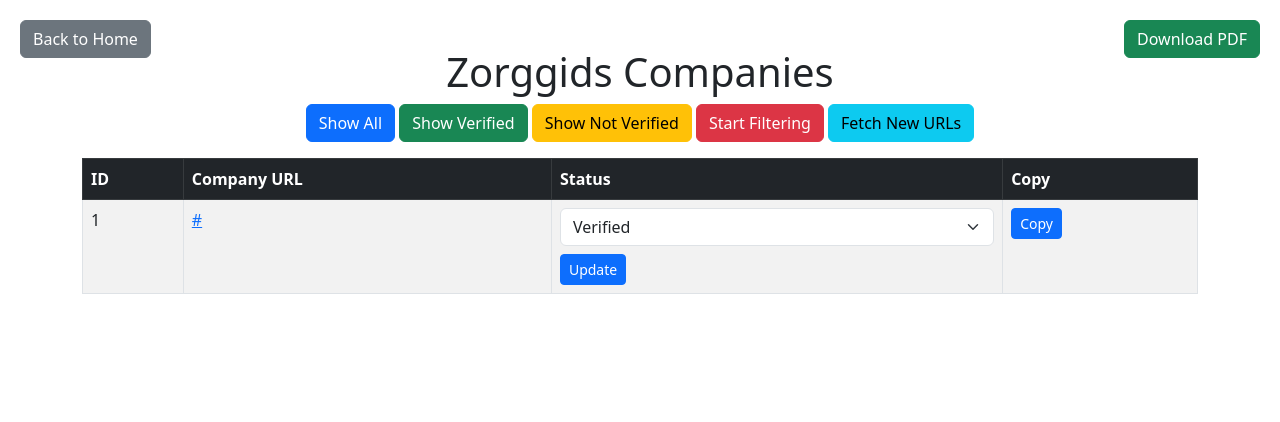
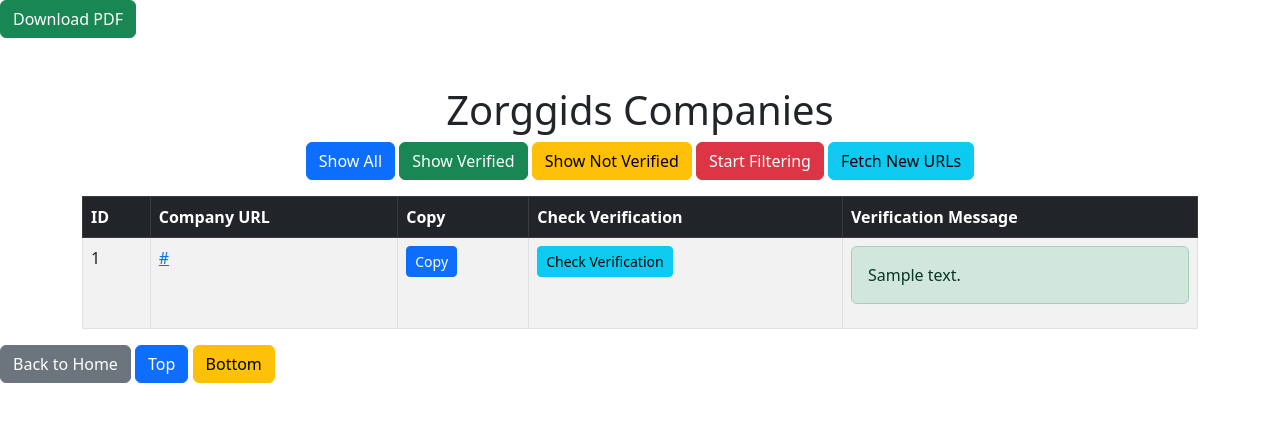
Before and after one commit to devhassan17/Scrapper-V2, a Flask app: page /companies/zorggids in a window 1280 px wide. Shown: the top 422 px of the page. Run offline with Flask 3, Linux system fonts and the light colour scheme; the visitor is signed in with stand-in values (Sample User, id 1); tables that the repository leaves empty hold one stand-in row (values such as "Sample post"); parts of the project's set-up code (start-up, migrations or seed data) failed here and were passed over; some libraries are stand-ins or nearby versions.

Commit message:
Add filtering functionality

```diff
--- a/app.py
+++ b/app.py
@@ -11,6 +11,7 @@
 import ssl
 from datetime import timedelta
 import re  # For regex parsing
+from bs4 import BeautifulSoup  # For parsing HTML
 
 app = Flask(__name__)
 executor = Executor(app)
@@ -28,6 +29,40 @@
     "bedrijvenpagina": "https://bedrijvenpagina-online.nl/sitemap_index.xml",
     "onderwijsgids": "https://onderwijsgids-nederland.nl/sitemap_index.xml",
 }
+
+
+def is_logged_in():
+    return session.get("logged_in")
+
+@app.route("/login", methods=["GET", "POST"])
+def login():
+    if request.method == "POST":
+        username = request.form["username"]
+        password = request.form["password"]
+
+        if username == USERNAME and password == PASSWORD:
+            session.permanent = True  # Enables session lifetime tracking
+            session["logged_in"] = True
+            return redirect(url_for("index"))
+        else:
+            return "Invalid credentials, try again!"
+
+    return render_template("login.html")
+
+@app.route("/logout")
+def logout():
+    session.clear()
+    return redirect(url_for("login"))
+
+# Protect all existing routes
+def login_required(func):
+    def wrapper(*args, **kwargs):
+        if not is_logged_in():
+            return redirect(url_for("login"))
+        return func(*args, **kwargs)
+    wrapper.__name__ = func.__name__
+    return wrapper
+
 
 # Function to extract sitemap URLs asynchronously
 async def get_sitemap_urls(sitemap_url):
@@ -63,7 +98,7 @@
 
     return [url for url in company_urls if "/bedrijven/" in url]
 
-# Asynchronous function to check for the presence of an image with the class 'swiper-slide-image'
+# Function to check for the presence of an image with the class 'swiper-slide-image' using BeautifulSoup
 async def check_image_presence(session, url):
     try:
         # Use certifi's certificate bundle
@@ -71,47 +106,15 @@
         async with session.get(url, ssl=ssl_context) as response:
             if response.status == 200:
                 content = await response.text()
-                # Use regex to check for the presence of the image class
-                if re.search(r'<img[^>]*class="[^"]*\bswiper-slide-image\b[^"]*"', content):
-                    return (url, 1)  # Verified
+                soup = BeautifulSoup(content, 'html.parser')
+                # Check for the presence of the image class
+                if soup.find('img', class_='swiper-slide-image'):
+                    return (url, 1, "Verified: Image found!")  # Verified
                 else:
-                    return (url, 0)  # Not Verified
+                    return (url, 0, "Not Verified: Image not found!")  # Not Verified
     except Exception as e:
         print(f"Error fetching {url}: {e}")
-    return (url, 0)  # Not Verified in case of any error
-
-# Function to check if user is logged in
-def is_logged_in():
-    return session.get("logged_in")
-
-@app.route("/login", methods=["GET", "POST"])
-def login():
-    if request.method == "POST":
-        username = request.form["username"]
-        password = request.form["password"]
-
-        if username == USERNAME and password == PASSWORD:
-            session.permanent = True  # Enables session lifetime tracking
-            session["logged_in"] = True
-            return redirect(url_for("index"))
-        else:
-            return "Invalid credentials, try again!"
-
-    return render_template("login.html")
-
-@app.route("/logout")
-def logout():
-    session.clear()
-    return redirect(url_for("login"))
-
-# Protect all existing routes
-def login_required(func):
-    def wrapper(*args, **kwargs):
-        if not is_logged_in():
-            return redirect(url_for("login"))
-        return func(*args, **kwargs)
-    wrapper.__name__ = func.__name__
-    return wrapper
+    return (url, 0, "Not Verified: Error checking URL")  # Not Verified in case of any error
 
 # Initialize database for each company
 def setup_database():
@@ -124,7 +127,8 @@
                 id INTEGER PRIMARY KEY AUTOINCREMENT,
                 url TEXT UNIQUE,
                 scraped_at TEXT,
-                verified INTEGER DEFAULT 0  -- 0 for Not Verified, 1 for Verified
+                verified INTEGER DEFAULT 0,  -- 0 for Not Verified, 1 for Verified
+                verification_message TEXT    -- New column for verification message
             )
         """)
 
@@ -161,11 +165,11 @@
     conn = sqlite3.connect("companies.db")
     cursor = conn.cursor()
     if status == "verified":
-        cursor.execute(f"SELECT id, url, verified FROM {source} WHERE verified = 1 ORDER BY id DESC")
+        cursor.execute(f"SELECT id, url, verified, verification_message FROM {source} WHERE verified = 1 ORDER BY id DESC")
     elif status == "not_verified":
-        cursor.execute(f"SELECT id, url, verified FROM {source} WHERE verified = 0 ORDER BY id DESC")
+        cursor.execute(f"SELECT id, url, verified, verification_message FROM {source} WHERE verified = 0 ORDER BY id DESC")
     else:
-        cursor.execute(f"SELECT id, url, verified FROM {source} ORDER BY id DESC")
+        cursor.execute(f"SELECT id, url, verified, verification_message FROM {source} ORDER BY id DESC")
     companies = cursor.fetchall()
     conn.close()
     return companies
@@ -182,7 +186,7 @@
         pdf.cell(200, 10, f"{source.capitalize()} Companies", ln=True, align='L')
         companies = fetch_companies(source)
         for company in companies:
-            pdf.cell(200, 10, f"{company[1]} - {'Verified' if company[2] else 'Not Verified'}", ln=True)
+            pdf.cell(200, 10, f"{company[1]} - {'Verified' if company[2] else 'Not Verified'} - {company[3]}", ln=True)
 
     pdf.output("companies.pdf")
     return "companies.pdf"
@@ -210,58 +214,30 @@
     pdf_file = generate_pdf()
     return send_file(pdf_file, as_attachment=True)
 
-@app.route('/start_filtering/<source>')
+@app.route('/check_verification/<source>/<int:company_id>')
 @login_required
-async def start_filtering(source):
-    print(f"Filtering started for source: {source}")  # Log when filtering starts
-    companies = fetch_companies(source)  # Fetch all companies
-    print(f"Total companies to process: {len(companies)}")  # Log the number of companies
+async def check_verification(source, company_id):
+    conn = sqlite3.connect("companies.db")
+    cursor = conn.cursor()
+    cursor.execute(f"SELECT url FROM {source} WHERE id = ?", (company_id,))
+    company_url = cursor.fetchone()[0]
+    conn.close()
 
     async with aiohttp.ClientSession() as session:
-        tasks = []
-        for company in companies:
-            url = company[1]
-            tasks.append(check_image_presence(session, url))
+        url, status, message = await check_image_presence(session, company_url)
 
-        results = await asyncio.gather(*tasks)
+        # Save the verification status and message in the database
+        conn = sqlite3.connect("companies.db")
+        cursor = conn.cursor()
+        cursor.execute(f"""
+            UPDATE {source}
+            SET verified = ?, verification_message = ?
+            WHERE id = ?
+        """, (status, message, company_id))
+        conn.commit()
+        conn.close()
 
-        for url, status in results:
-            update_company_status(source, url, status)
-            print(f"Processed: {url} - {'Verified' if status == 1 else 'Not Verified'}")  # Log each URL's status
-
-    print(f"Filtering completed for source: {source}")  # Log when filtering is done
-    return jsonify({"message": "Filtering process completed!"})
-
-def update_company_status(source, url, status):
-    conn = sqlite3.connect("companies.db")
-    cursor = conn.cursor()
-    cursor.execute(f"UPDATE {source} SET verified = ? WHERE url = ?", (status, url))
-    conn.commit()
-    conn.close()
-
-# Automatically fetch URLs from sitemap on app start
-async def fetch_urls_on_start():
-    for source, sitemap_url in SITEMAP_SOURCES.items():
-        print(f"Fetching URLs for {source}...")
-        sitemap_urls = await get_sitemap_urls(sitemap_url)
-        company_urls = await get_company_urls_ordered(sitemap_urls)
-        save_to_database(company_urls, source)
-        print(f"Saved {len(company_urls)} URLs for {source}.")
-
-# Function to check for new URLs in sitemap
-async def check_for_new_urls():
-    print("Checking for new URLs in sitemaps...")
-    for source, sitemap_url in SITEMAP_SOURCES.items():
-        print(f"Checking {source}...")
-        sitemap_urls = await get_sitemap_urls(sitemap_url)
-        company_urls = await get_company_urls_ordered(sitemap_urls)
-        new_urls = save_to_database(company_urls, source)
-        if new_urls:
-            print(f"New URLs found for {source}: {len(new_urls)}")
-        else:
-            print(f"No new URLs found for {source}.")
-
-# Schedule the task to check for new URLs every week
+        return jsonify({"url": url, "status": status, "message": message})
 
 @app.route('/update_status', methods=['POST'])
 @login_required
@@ -283,57 +259,52 @@
     # Redirect back to the companies page
     return redirect(url_for('companies', source=source))
 
+# Function to check for new URLs in sitemap
+async def check_for_new_urls():
+    print("Checking for new URLs in sitemaps...")
+    for source, sitemap_url in SITEMAP_SOURCES.items():
+        print(f"Checking {source}...")
+        sitemap_urls = await get_sitemap_urls(sitemap_url)
+        company_urls = await get_company_urls_ordered(sitemap_urls)
+        new_urls = save_to_database(company_urls, source)
+        if new_urls:
+            print(f"New URLs found for {source}: {len(new_urls)}")
+        else:
+            print(f"No new URLs found for {source}.")
 
-@app.route('/new_records')
+# Route to manually trigger fetching new URLs
+@app.route('/fetch_new_urls/<source>')
 @login_required
-def new_records():
-    new_records = []
-    for source in SITEMAP_SOURCES.keys():
-        conn = sqlite3.connect("companies.db")
-        cursor = conn.cursor()
-        cursor.execute(f"SELECT url FROM {source} WHERE scraped_at >= datetime('now', '-7 days')")
-        new_records.extend([row[0] for row in cursor.fetchall()])
-        conn.close()
-    return render_template("new_records.html", new_records=new_records, count=len(new_records))
+async def fetch_new_urls(source):
+    if source not in SITEMAP_SOURCES:
+        return "Invalid source", 400
 
-async def check_for_new_urls(source=None):
-    if source is None:
-        # Default source ka use karein (e.g., first source in SITEMAP_SOURCES)
-        source = list(SITEMAP_SOURCES.keys())[0]
-
-    print(f"Checking for new URLs in {source} sitemap...")
-    sitemap_url = SITEMAP_SOURCES.get(source)
-    if not sitemap_url:
-        return []
-
+    # Fetch new URLs for the specified source
+    sitemap_url = SITEMAP_SOURCES[source]
     sitemap_urls = await get_sitemap_urls(sitemap_url)
     company_urls = await get_company_urls_ordered(sitemap_urls)
     new_urls = save_to_database(company_urls, source)
 
     if new_urls:
-        print(f"New URLs found for {source}: {len(new_urls)}")
+        message = f"New URLs found for {source}: {len(new_urls)}"
     else:
-        print(f"No new URLs found for {source}.")
+        message = f"No new URLs found for {source}."
 
-    return new_urls
+    return message  # Return a simple message
 
-@app.route('/fetch_new_urls/<source>')
-@login_required
-def fetch_new_urls(source):
-    try:
-        # Run the async function synchronously
-        new_urls = asyncio.run(check_for_new_urls(source))
 
-        if new_urls:  # If new URLs were found
-            return f"New records successfully added for {source}", 200
-        else:
-            return f"No new records found for {source}", 200
-    except Exception as e:
-        return f"Error: {str(e)}", 500
+# Automatically fetch URLs from sitemap on app start
+async def fetch_urls_on_start():
+    for source, sitemap_url in SITEMAP_SOURCES.items():
+        print(f"Fetching URLs for {source}...")
+        sitemap_urls = await get_sitemap_urls(sitemap_url)
+        company_urls = await get_company_urls_ordered(sitemap_urls)
+        save_to_database(company_urls, source)
+        print(f"Saved {len(company_urls)} URLs for {source}.")
 
 if __name__ == "__main__":
     setup_database()
     asyncio.run(fetch_urls_on_start())  # Fetch URLs on app start
-    scheduler.add_job(check_for_new_urls, 'interval', weeks=1)
+    scheduler.add_job(check_for_new_urls, 'interval', weeks=1)  # Schedule automatic fetching
     scheduler.start()
     app.run(debug=True)
--- a/requirements.txt
+++ b/requirements.txt
@@ -36,8 +36,10 @@
 pyasn1_modules==0.4.1
 pyparsing==3.2.1
 PySocks==1.7.1
+redis==5.2.1
 requests==2.32.3
 requests-oauthlib==2.0.0
+rq==2.1.0
 rsa==4.9
 selenium==4.29.0
 six==1.17.0
--- a/templates/companies.html
+++ b/templates/companies.html
@@ -8,25 +8,7 @@
     <script src="https://code.jquery.com/jquery-3.6.0.min.js"></script>
     <script src="https://cdnjs.cloudflare.com/ajax/libs/bootstrap/5.3.0/js/bootstrap.bundle.min.js"></script>
     <style>
-        #topButton, #bottomButton {
-            position: fixed;
-            bottom: 20px;
-            right: 20px;
-            display: none;
-        }
-        .top-left-button {
-            position: fixed;
-            top: 20px;
-            left: 20px;
-        }
-        .top-right-button {
-            position: fixed;
-            top: 20px;
-            right: 20px;
-        }
-        .filter-buttons {
-            margin-bottom: 20px;
-        }
+        /* ... (Your existing CSS remains the same) */
     </style>
 </head>
 <body>
@@ -42,7 +24,7 @@
             <button id="filterVerified" class="btn btn-success">Show Verified</button>
             <button id="filterNotVerified" class="btn btn-warning">Show Not Verified</button>
             <button id="startFiltering" class="btn btn-danger">Start Filtering</button>
-            <button onclick="fetchNewURLs('{{ source }}')" class="btn btn-info">Fetch New URLs</button>
+            <button id="fetchNewUrls" class="btn btn-info">Fetch New URLs</button>
         </div>
 
         <!-- Companies Table -->
@@ -51,8 +33,10 @@
                 <tr>
                     <th>ID</th>
                     <th>Company URL</th>
-                    <th>Status</th>
+
                     <th>Copy</th>
+                    <th>Check Verification</th>
+                    <th>Verification Message</th>
                 </tr>
             </thead>
             <tbody id="companiesTableBody">
@@ -60,18 +44,18 @@
                     <tr>
                         <td>{{ company[0] }}</td>
                         <td><a href="{{ company[1] }}" target="_blank">{{ company[1] }}</a></td>
+                        <td><button class="btn btn-sm btn-primary copy-url" data-id="{{ company[0] }}" data-source="{{ source }}" data-url="{{ company[1] }}">Copy</button></td>
                         <td>
-                            <form action="/update_status" method="POST" class="status-form">
-                                <input type="hidden" name="source" value="{{ source }}">
-                                <input type="hidden" name="id" value="{{ company[0] }}">
-                                <select name="status" class="form-select">
-                                    <option value="1" {% if company[2] == 1 %}selected{% endif %}>Verified</option>
-                                    <option value="0" {% if company[2] == 0 %}selected{% endif %}>Not Verified</option>
-                                </select>
-                                <button type="submit" class="btn btn-sm btn-primary mt-2">Update</button>
-                            </form>
+                            <button class="btn btn-sm btn-info check-verification" data-source="{{ source }}" data-id="{{ company[0] }}">Check Verification</button>
+                            <div id="verificationResult{{ company[0] }}" class="mt-2"></div>
                         </td>
-                        <td><button class="btn btn-sm btn-primary copy-url" data-id="{{ company[0] }}" data-source="{{ source }}" data-url="{{ company[1] }}">Copy</button></td>
+                        <td>
+                            {% if company[3] %} <!-- Display verification message if it exists -->
+                                <div class="alert {% if company[2] == 1 %}alert-success{% else %}alert-danger{% endif %}">
+                                    {{ company[3] }}
+                                </div>
+                            {% endif %}
+                        </td>
                     </tr>
                 {% endfor %}
             </tbody>
@@ -88,17 +72,35 @@
     <button id="bottomButton" class="btn btn-warning">Bottom</button>
 
     <script>
-        function fetchNewURLs(source) {
-            fetch(`/fetch_new_urls/${source}`)
-                .then(response => response.text())
-                .then(data => {
-                    alert(data);  // Show the result message
-                    location.reload();  // Reload the page to show updated data
-                })
-                .catch(error => {
-                    alert("Error fetching new URLs: " + error);
+        $(document).ready(function() {
+            // Fetch New URLs Button Click Event
+            $('#fetchNewUrls').click(function() {
+                var source = "{{ source }}";  // Get the current source from the template
+
+                // Send a GET request to fetch new URLs for the current source
+                $.get(`/fetch_new_urls/${source}`, function(response) {
+                    // Display the response in a JavaScript alert
+                    alert(response);
                 });
-        }
+            });
+
+            // Check Verification Button Click Event
+            $('.check-verification').click(function() {
+                var source = $(this).data('source');
+                var companyId = $(this).data('id');
+                var resultDiv = $('#verificationResult' + companyId);
+
+                $.get(`/check_verification/${source}/${companyId}`, function(data) {
+                    if (data.status === 1) {
+                        resultDiv.html('<div class="alert alert-success">Verified: Image found!</div>');
+                    } else {
+                        resultDiv.html('<div class="alert alert-danger">Not Verified: Image not found!</div>');
+                    }
+                    // Reload the page to reflect the updated verification message in the table
+                    location.reload();
+                });
+            });
+        });
     </script>
 </body>
 </html>
```
Also changed, not shown: 1 other file.
